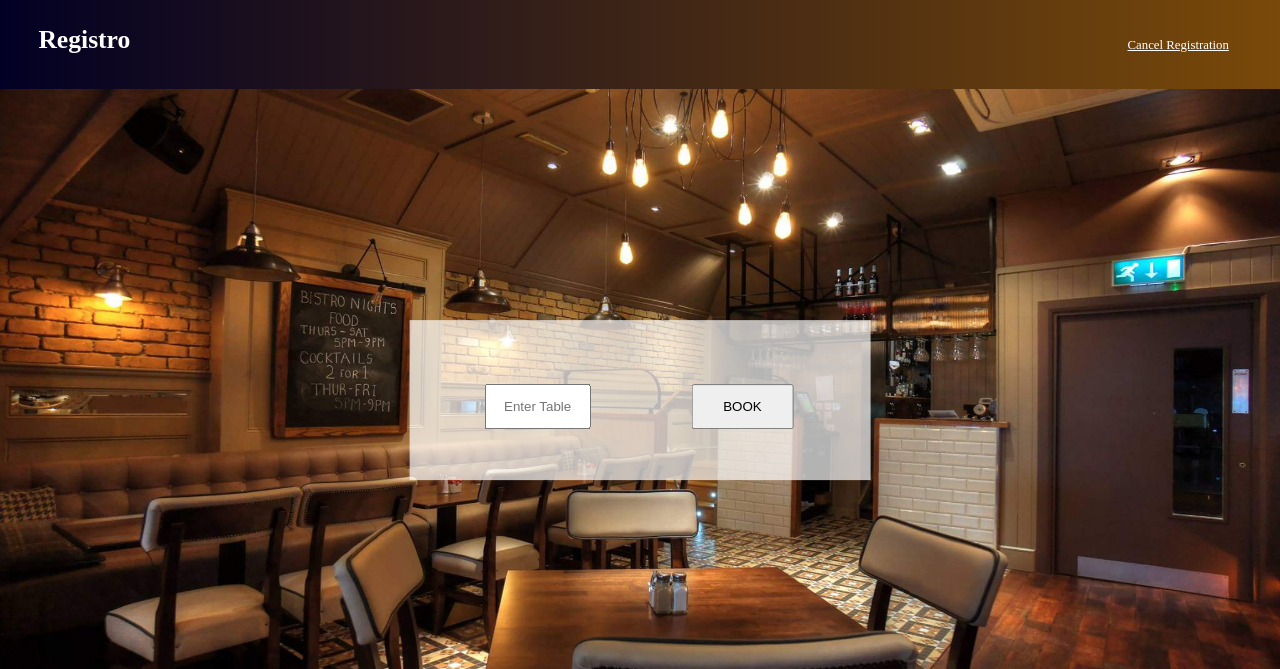
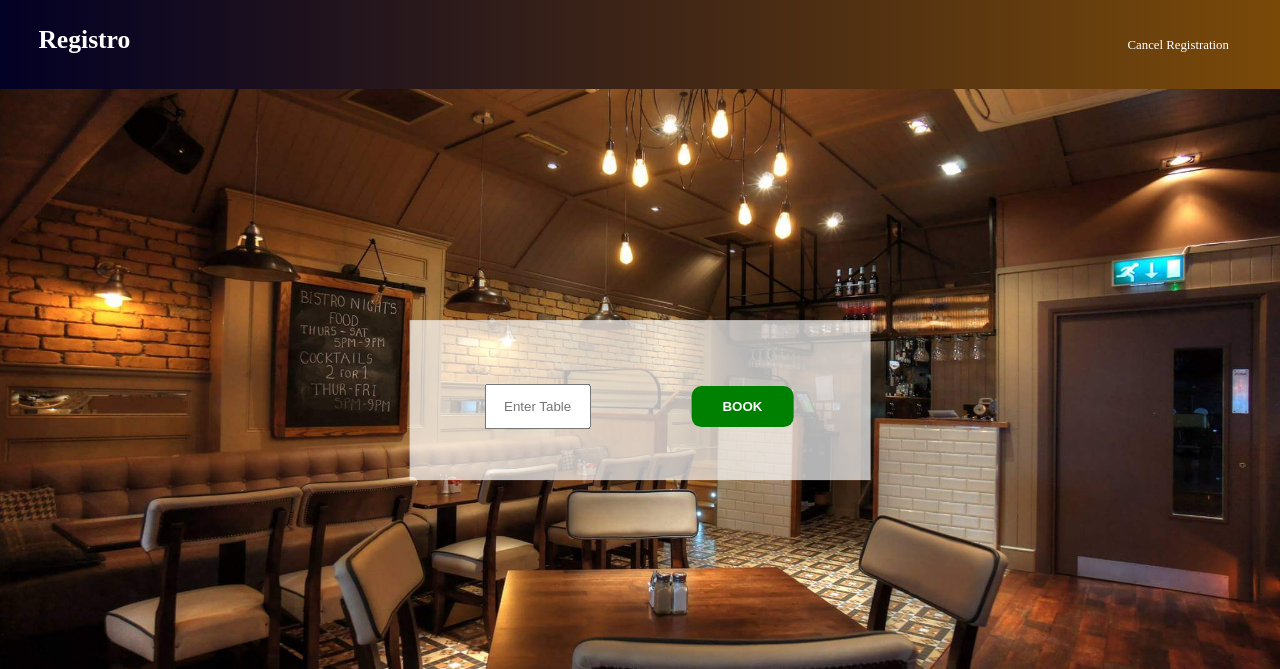
Before and after one commit to HBTHAK01/Restaurant_Reservation_System, a Flask app: page /final_booking in a window 1280 px wide. Shown: the top 669 px of the page. Run offline with Flask 2, Linux system fonts and the light colour scheme; the visitor is signed in with stand-in values (Sample User, id 1); data comes from the database, SQL or seed files in the repository.

Commit message:
Progress in Laptop

```diff
--- a/app.py
+++ b/app.py
@@ -157,7 +157,7 @@ def final_booking():
         sql_update = """UPDATE Bookings
                         SET Name = %s, Phone = %s, Email = %s, Date = %s, Time = %s, Booked = %s
                         WHERE Table_Name = %s"""
-        sql_value = (session["name"], session["contact"], session["email"], session["datetime"][:10], session["datetime"][11:], 1, request.form["option"] )
+        sql_value = (session["name2"], session["contact"], session["email"], session["datetime"][:10], session["datetime"][11:], 1, request.form["option"] )
         mycursor.execute(sql_update, sql_value)
         mydb.commit()
 
--- a/static/css/final_booking.css
+++ b/static/css/final_booking.css
@@ -51,7 +51,9 @@ li > a:hover{
 a:visited {
     color:white;
 }
-
+a{
+    text-decoration: none;
+}
 form{
     position: absolute;
     top: 50%;
@@ -64,6 +66,7 @@ form{
     width: 30vw;
     padding: 3vw;
 }
+
 
 button, input{
     padding: 1vw;
@@ -83,6 +86,26 @@ input{
     margin: 1vw auto;
 }
 
+.table-options button{
+    background-image: linear-gradient(135deg, #f34079 40%, #fc894d);
+    border: 0;
+    border-radius: 10px;
+    box-sizing: border-box;
+    color: #fff;
+    cursor: pointer;
+    font-weight: bold;
+}
+
+.submit button{
+    color: #fff;
+    background-color: green;
+    border: 0;
+    border-radius: 10px;
+    box-sizing: border-box;
+    font-weight: bold;
+    cursor: pointer;
+
+}
 .table-options button, .submit button{
     width:8vw;
     text-align: center;
@@ -93,10 +116,7 @@ input{
     background-color: burlywood;
 }
 
-form button:hover{
-    background-color: green;
 
-}
 @media only screen and (max-width: 1024px), screen and (max-height: 500px) {
     nav > label{
         font-size: 30px;
--- a/static/css/reservation.css
+++ b/static/css/reservation.css
@@ -43,6 +43,9 @@ li > a:hover{
 }
 a:visited {
     color:white;
+}
+a{
+    text-decoration: none;
 }
 body{
     background-image: url("../images/Reservation Background.jpg");
--- a/static/css/sign_up.css
+++ b/static/css/sign_up.css
@@ -56,6 +56,12 @@ form input{
     font-size: 1.1vw;
 }
 
+a:visited {
+    color:blue;
+}
+a{
+    text-decoration: none;
+}
 p.error-message{
     font-size: 1.1vw;
 
--- a/static/css/success.css
+++ b/static/css/success.css
@@ -57,7 +57,8 @@ a:visited {
     left: 50%;
     margin-right: -50%;
     transform: translate(-50%, -50%);
-    color:black;
+    color:darkgreen;
+    text-shadow: 1px 1px black;
     background-color: rgba(255,255,255,0.7);
     padding: 10px;
     text-align: center;
--- a/templates/guest_reservation.html
+++ b/templates/guest_reservation.html
@@ -46,7 +46,7 @@
             <span>
                 <input type = "number" placeholder= "No. of Guests for Dining" name = "count"  min = "2" max = "8" step = "2" required>
             </span>
-            <button type = "submit">Submit</button>
+            <button type = "submit">Let's Go</button>
         </form>
 
     </div>
--- a/templates/user_reservation.html
+++ b/templates/user_reservation.html
@@ -48,7 +48,7 @@
             <span>
                 <input type = "number" placeholder= "No. of Guests for Dining" name = "count"  min = "2" max = "8" step = "2" required>
             </span>
-            <button type = "submit">Submit</button>
+            <button type = "submit">Let's Go</button>
         </form>
 
     </div>
```
Also changed, not shown: static/css/index.css (+7 -0 lines), 1 other file.
